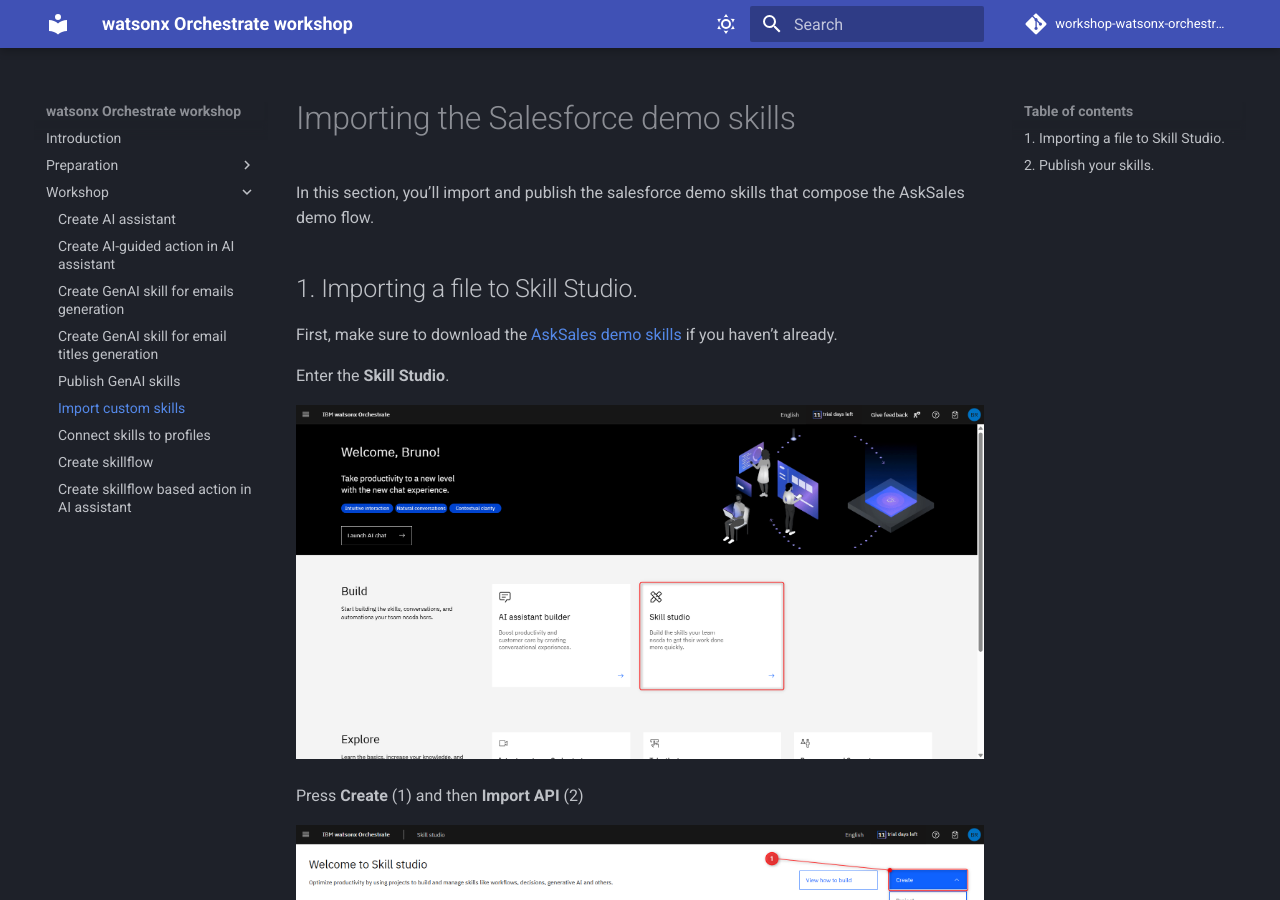
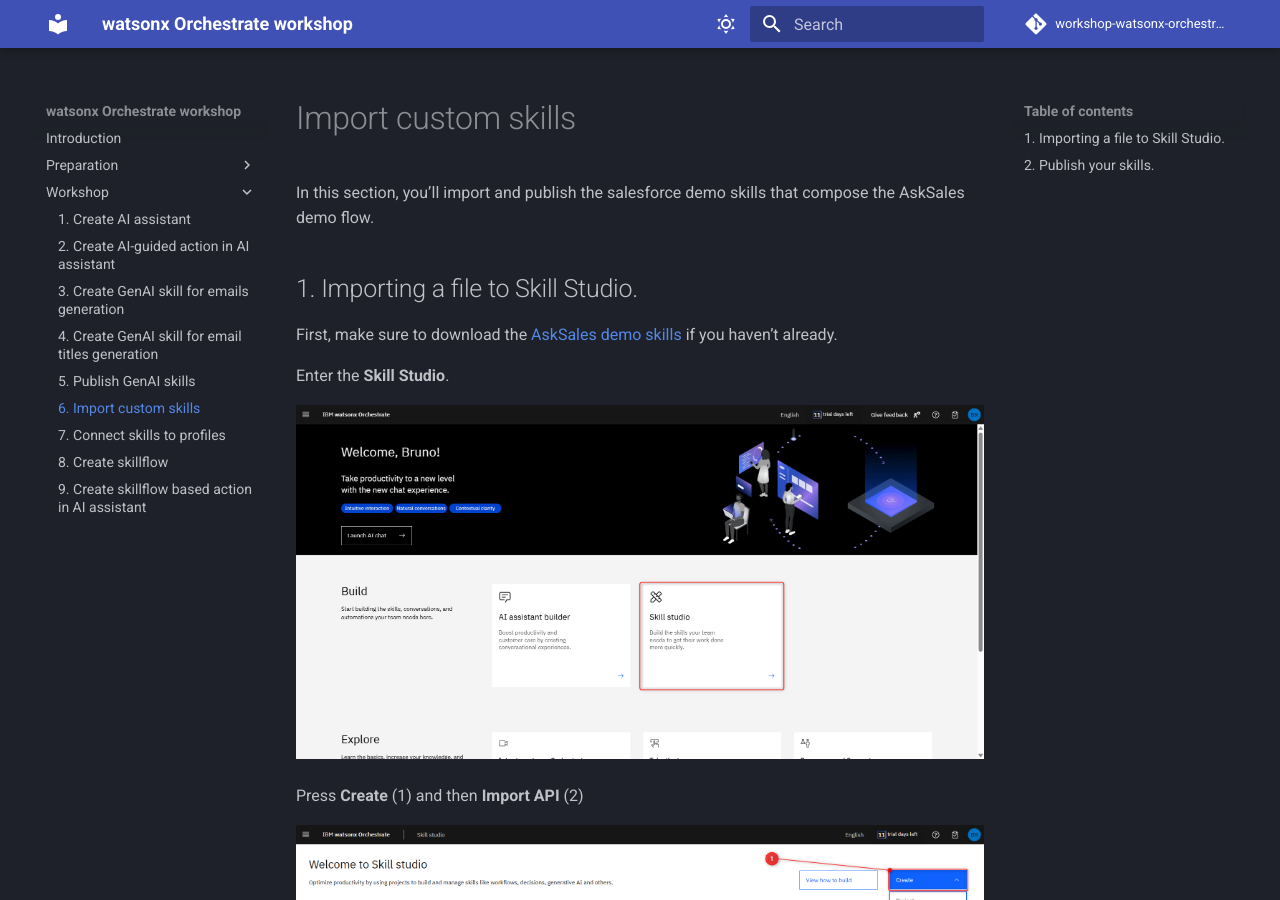
Before and after one commit to Arrow-AI-Lab/watsonx-orchestrate-workshop, an MkDocs documentation site: the page built from docs/part-6/README.md, in a window 1280 px wide and 900 px high. Built offline with MkDocs 1.6.1 and Material for MkDocs 9.7.7, drawn with Linux system fonts in a browser that asks for light colours; comment, search, counter and statistics services are not loaded.

Commit message:
Added part 6, name changed. Added numbers in the Workshop manu (nav)

```diff
--- a/docs/part-6/README.md
+++ b/docs/part-6/README.md
@@ -1,4 +1,4 @@
-# Importing the Salesforce demo skills
+# Import custom skills
 
 In this section, you’ll import and publish the salesforce demo skills that
 compose the AskSales demo flow.
--- a/mkdocs.yml
+++ b/mkdocs.yml
@@ -15,15 +15,15 @@
     - Provision your environments: environment/README.md
     - Get the required files: getfiles/README.md
   - Workshop:
-    - Create AI assistant: part-1/README.md
-    - Create AI-guided action in AI assistant: part-2/README.md
-    - Create GenAI skill for emails generation: part-3/README.md
-    - Create GenAI skill for email titles generation: part-4/README.md
-    - Publish GenAI skills: part-5/README.md
-    - Import custom skills: part-6/README.md
-    - Connect skills to profiles: part-7/README.md
-    - Create skillflow: part-8/README.md
-    - Create skillflow based action in AI assistant: part-9/README.md
+    - 1. Create AI assistant: part-1/README.md
+    - 2. Create AI-guided action in AI assistant: part-2/README.md
+    - 3. Create GenAI skill for emails generation: part-3/README.md
+    - 4. Create GenAI skill for email titles generation: part-4/README.md
+    - 5. Publish GenAI skills: part-5/README.md
+    - 6. Import custom skills: part-6/README.md
+    - 7. Connect skills to profiles: part-7/README.md
+    - 8. Create skillflow: part-8/README.md
+    - 9. Create skillflow based action in AI assistant: part-9/README.md
 
 # Copyright
 copyright: Copyright &copy; 2025 Arrow AI Lab
```
